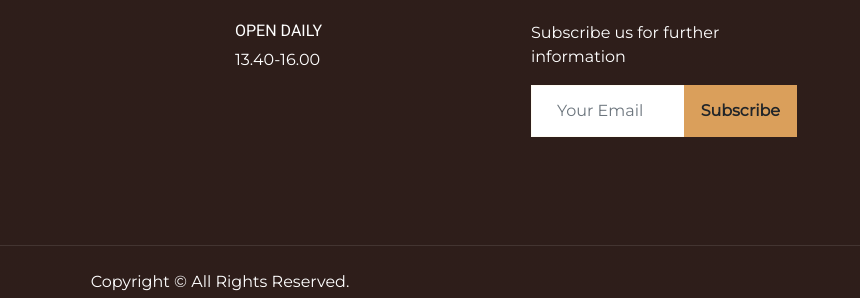
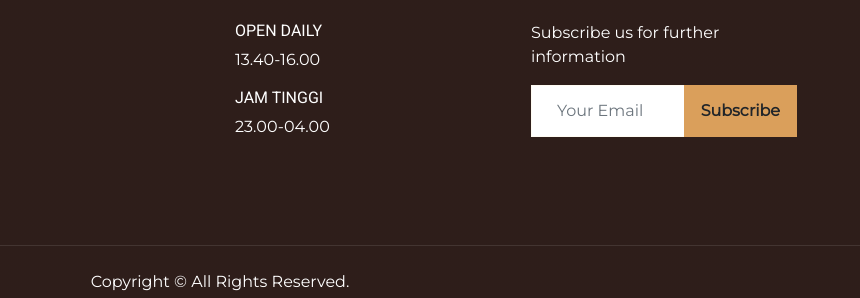
Before and after one commit to azzamnizarr/warmass, a plain HTML site: page index.html in a window 1280 px wide. Shown: the part 3777-4075 px from the top of the page, 420-1280 px from the left. Drawn offline with nearby package versions, Linux system fonts and the light colour scheme; files that its build step writes are made by us from their sources.

Commit message:
Update index.html

```diff
--- a/index.html
+++ b/index.html
@@ -216,6 +216,8 @@
                 <div>
                     <h6 class="text-white text-uppercase">Open Daily</h6>
                     <p>13.40-16.00</p>
+                     <h6 class="text-white text-uppercase">Jam Tinggi</h6>
+                     <p>23.00-04.00</p>
                 </div>
             </div>
             <div class="col-lg-3 col-md-6 mb-5">
```
